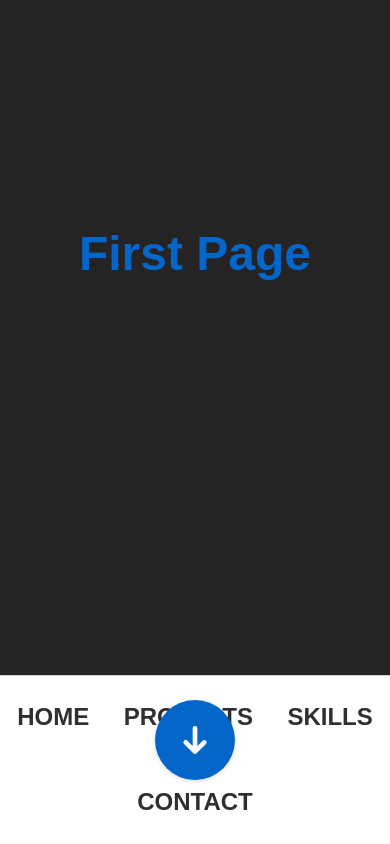
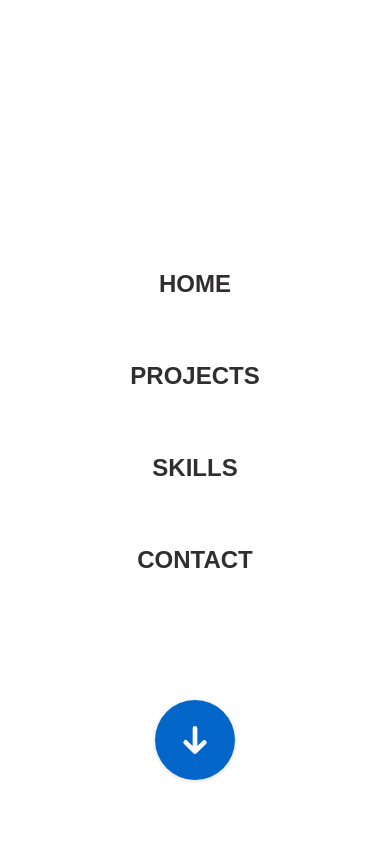
Before and after one commit to andyjamesn/vite-webflow, a website built with Vite: page index.html in a window 390 px wide. Both pictures are taken after a click on the button 195 px from the left and 740 px from the top of the page. Built offline with nearby package versions, Linux system fonts and the light colour scheme; a web font is replaced by a local one.

Commit message:
media query for nav toggle, nav now responsive

```diff
--- a/src/styles/style.css
+++ b/src/styles/style.css
@@ -179,6 +179,28 @@ body[data-nav="true"] > main {
   transform: translateY(-20%);
 }
 
+/* Media Query for Nav Toggle */
+@media (width < 900px) {
+  body[data-nav="true"] > main {
+    transform: translateY(-100%);
+  }
+
+  nav {
+    height: 100%;
+  }
+
+  #nav-links {
+    flex-flow: column;
+    justify-content: center;
+    align-items: center;
+    gap: 4rem;
+  }
+
+  .nav-link {
+    flex-grow: 0;
+  }
+}
+
 #nav-toggle > i {
   position: absolute;
   left: 50%;
```
